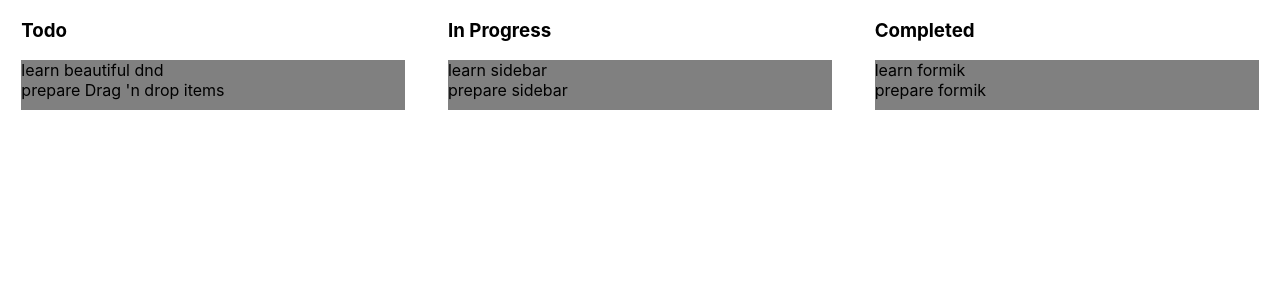
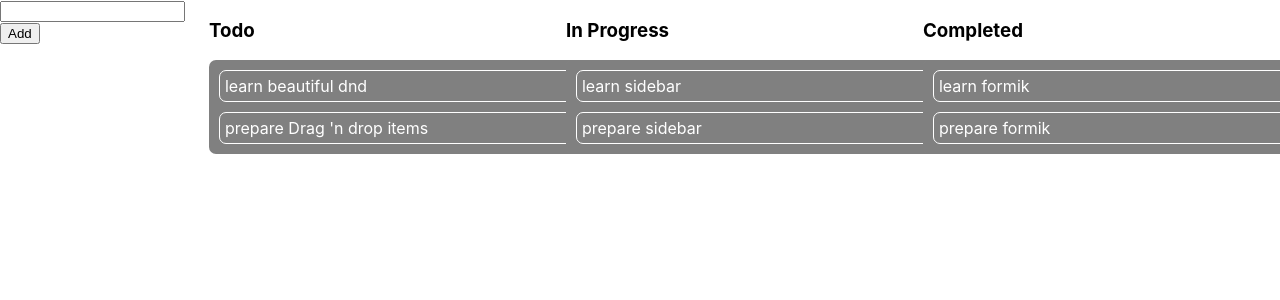
Before and after one commit to Igor-Maz/react_feature_test, a React (Create React App) app: page / in a window 1280 px wide. Shown: the top 300 px of the page. Built offline with nearby package versions, Linux system fonts and the light colour scheme.

Commit message:
drag and drop feature implemented

```diff
--- a/src/App.css
+++ b/src/App.css
@@ -5,11 +5,27 @@
 }
 
 .App .column {
-  width: 30%
+  width: 30%;
 }
 
 .droppable-col {
   width: 100%;
-  height: 50px;
   background-color: grey;
+  padding: 10px 10px 0 10px;
+  border-radius: 7px;
+  display: flex;
+  flex-direction: column;
 }
+
+.item {
+  margin-bottom: 10px;
+  color: white;
+  background-color: grey;
+  border: 1px solid white;
+  padding: 5px;
+  border-radius: 7px;
+}
+
+.item.dragging {
+  background-color: coral;
+}
--- a/src/App.js
+++ b/src/App.js
@@ -35,6 +35,8 @@
 }
 
 function App() {
+  const [text, setText] = useState('');
+
   const [state, setState] = useState({
     'todo': {
       title: 'Todo',
@@ -50,9 +52,53 @@
     }
   })
 
+  const handleDragEnd = ({destination, source}) => {
+    if (!destination) {
+      return
+    }
+    if (destination.index === source.index && destination.droppableId === source.droppableId) {
+      return
+    }
+    //Creating a copy of item before removing it from state
+    const itemCopy = {...state[source.droppableId].items[source.index]}
+
+    setState(prev => {
+      prev = {...prev}
+      //Remove from previous items array
+      prev[source.droppableId].items.splice(source.index, 1)
+      //Adding to new items array location by using splice with deleteCount = 0
+      prev[destination.droppableId].items.splice(destination.index, 0, itemCopy)
+
+      return prev
+    })
+  }
+
+  const addItem = () => {
+    setState(prev => {
+      return {
+        ...prev,
+        todo: {
+          title: 'Todo',
+          items: [
+            {
+              id: v4(),
+              content: text,
+            },
+            ...prev.todo.items
+          ]
+        }
+      }
+    })
+    setText('')
+  }
+
   return (
     <div className="App">
-      <DragDropContext onDragEnd={e => console.log(e)}>
+      <div>
+        <input type='text' value={text} onChange={(e) => setText(e.target.value)}/>
+        <button onClick= {addItem}>Add</button>
+      </div>
+      <DragDropContext onDragEnd={handleDragEnd}>
         {_.map(state, (data, key) => {
           return (
             <div key={key} className={'column'}>
@@ -68,13 +114,13 @@
                       {data.items.map((el, index) => {
                         return (
                           <Draggable key={el.id} index={index} draggableId={el.id}>
-                            {(provided) => {
+                            {(provided, snapshot) => {
                               return (
                                 <div
                                   ref={provided.innerRef}
                                   {...provided.draggableProps}
                                   {...provided.dragHandleProps}
-                                  className={'item'}
+                                  className={`item ${snapshot.isDragging && 'dragging'}`}
                                 >
                                   {el.content}
                                 </div>
@@ -83,6 +129,7 @@
                           </Draggable>
                         )
                       })}
+                      {provided.placeholder}
                     </div>
                   )
                 }}
```
